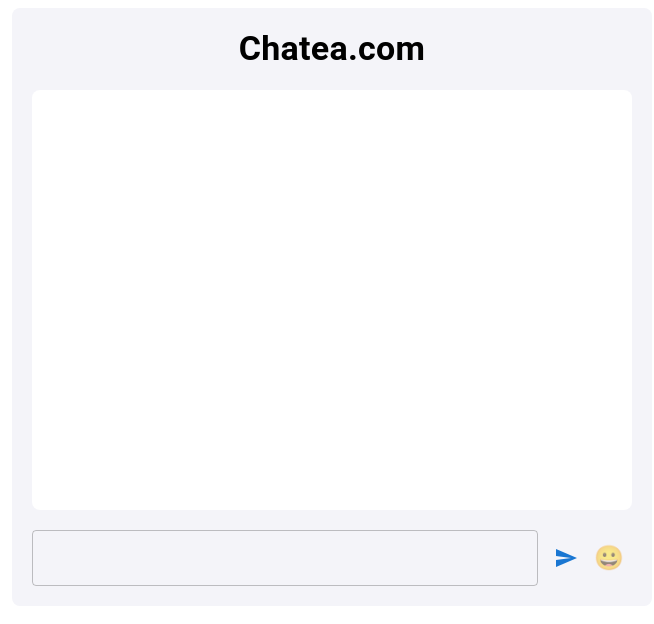
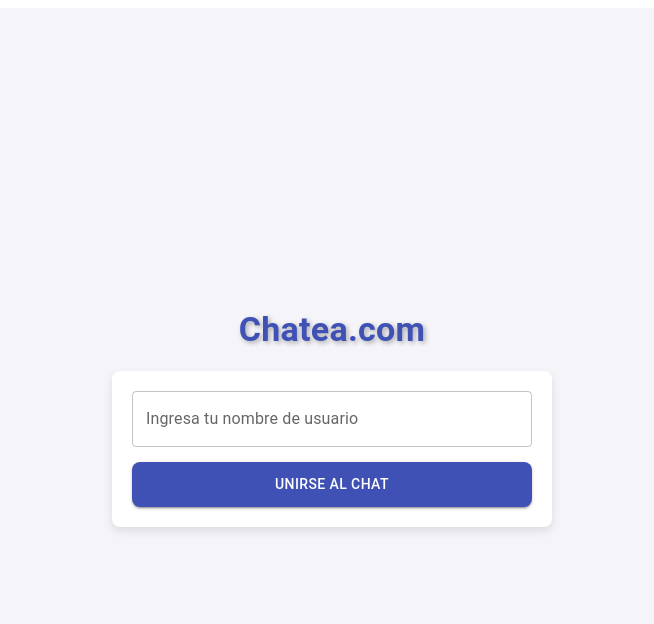
Before and after one commit to KeinerMster/chatxat, a React (Create React App) app: page / in a window 1280 px wide. Shown: the top 624 px of the page, without its empty margins (308-962 px from the left). Built offline with nearby package versions, Linux system fonts and the light colour scheme.

Commit message:
Descripción de los cambios realizados

```diff
--- a/src/components/Chat.js
+++ b/src/components/Chat.js
@@ -1,5 +1,5 @@
 import React, { useState, useEffect } from "react";
-import { Box, TextField, IconButton, Typography } from "@mui/material";
+import { Box, TextField, IconButton, Typography, Button } from "@mui/material";
 import SendIcon from "@mui/icons-material/Send";
 import Picker from "emoji-picker-react"; // Asegúrate de instalar esta librería si no lo has hecho
 
@@ -7,6 +7,32 @@
   const [message, setMessage] = useState(""); // Estado del mensaje actual
   const [messages, setMessages] = useState([]); // Estado que guarda todos los mensajes
   const [showEmojiPicker, setShowEmojiPicker] = useState(false); // Estado del emoji picker
+  const [users, setUsers] = useState([]); // Estado que guarda los usuarios conectados
+  const [username, setUsername] = useState(""); // Estado para guardar el nombre de usuario
+  const [hasJoined, setHasJoined] = useState(false); // Estado que indica si el usuario ha ingresado al chat
+
+  // Lógica para agregar usuario al entrar al chat
+  const joinChat = () => {
+    if (username.trim() !== "") {
+      setUsers((prevUsers) => [...prevUsers, username]); // Agregar el usuario a la lista de usuarios conectados
+      setHasJoined(true); // Marcar que el usuario ha ingresado al chat
+    }
+  };
+
+  // Detectar cuando el usuario cierra la ventana o la página
+  useEffect(() => {
+    const handleBeforeUnload = () => {
+      if (username && users.includes(username)) {
+        setUsers((prevUsers) => prevUsers.filter(user => user !== username)); // Eliminar usuario al cerrar la página
+      }
+    };
+
+    window.addEventListener("beforeunload", handleBeforeUnload);
+
+    return () => {
+      window.removeEventListener("beforeunload", handleBeforeUnload);
+    };
+  }, [username, users]);
 
   // Cargar los mensajes desde localStorage cuando la página se carga
   useEffect(() => {
@@ -38,29 +64,80 @@
   };
 
   return (
-    <Box sx={{ width: "100%", maxWidth: "600px", margin: "0 auto", padding: "20px", backgroundColor: "#f4f4f9", borderRadius: "8px", position: "relative" }}>
-      {/* Cambié el texto aquí a "Chatea.com" */}
-      <Typography variant="h4" align="center" sx={{ marginBottom: "20px", fontWeight: 'bold' }}>
+    <Box sx={{
+      display: "flex", justifyContent: "center", alignItems: "center", width: "100%", height: "100vh", flexDirection: "column", padding: "0", backgroundColor: "#f4f4f9", paddingBottom: "30px"
+    }}>
+      {/* Título fuera del contenedor de chat */}
+      <Typography variant="h4" align="center" sx={{
+        marginBottom: "20px", fontWeight: "bold", color: "#3f51b5", marginTop: "20px", textShadow: "2px 2px 5px rgba(0,0,0,0.3)"
+      }}>
         Chatea.com
       </Typography>
 
+      {/* Contenedor de nombre de usuario y botón de unirse al chat, centrado */}
+      {!hasJoined && (
+        <Box sx={{
+          display: "flex", flexDirection: "column", justifyContent: "center", alignItems: "center", width: "100%", maxWidth: "400px", padding: "20px", backgroundColor: "#fff", borderRadius: "8px", boxShadow: "0 4px 10px rgba(0, 0, 0, 0.1)"
+        }}>
+          <TextField
+            label="Ingresa tu nombre de usuario"
+            variant="outlined"
+            fullWidth
+            onChange={(e) => setUsername(e.target.value)}
+            value={username}
+            sx={{
+              marginBottom: "15px", borderRadius: "8px"
+            }}
+          />
+          <Button
+            variant="contained"
+            onClick={joinChat}
+            fullWidth
+            sx={{
+              backgroundColor: "#3f51b5", color: "#fff", '&:hover': { backgroundColor: "#303f9f" }, padding: "10px", borderRadius: "8px"
+            }}
+          >
+            Unirse al chat
+          </Button>
+        </Box>
+      )}
+
+      {/* Contenedor de mensajes y usuarios conectados */}
+      {hasJoined && (
+        <Box sx={{
+          display: "flex", flexDirection: "row", width: "100%", maxWidth: "900px", height: "500px", marginTop: "20px", padding: "0", backgroundColor: "transparent", borderRadius: "12px", boxShadow: "0 4px 10px rgba(0, 0, 0, 0.1)"
+        }}>
+          {/* Contenedor de mensajes */}
+          <Box sx={{
+            width: "70%", display: "flex", flexDirection: "column", justifyContent: "space-between", padding: "5px", height: "100%", overflow: "hidden"
+          }}>
             {/* Contenedor de los mensajes */}
-      <Box sx={{ height: "400px", overflowY: "scroll", marginBottom: "20px", padding: "10px", backgroundColor: "#fff", borderRadius: "8px" }}>
+            <Box sx={{
+              height: "80%", overflowY: "scroll", padding: "10px", backgroundColor: "#fff", borderRadius: "12px", boxShadow: "0 4px 6px rgba(0, 0, 0, 0.1)", marginBottom: "5px"
+            }}>
               {messages.map((msg, index) => (
-          <Box key={index} sx={{ padding: "8px", marginBottom: "10px", backgroundColor: "#e1e1e1", borderRadius: "12px" }}>
+                <Box key={index} sx={{
+                  padding: "8px", marginBottom: "5px", backgroundColor: "#f1f1f1", borderRadius: "12px", boxShadow: "0 2px 5px rgba(0, 0, 0, 0.1)"
+                }}>
                   {msg}
                 </Box>
               ))}
             </Box>
 
             {/* Contenedor del formulario de mensaje */}
-      <Box sx={{ display: "flex", alignItems: "center" }}>
+            <Box sx={{
+              display: "flex", alignItems: "center", padding: "5px", backgroundColor: "#fff", borderRadius: "12px", boxShadow: "0 4px 6px rgba(0, 0, 0, 0.1)", marginBottom: "0px"
+            }}>
               <TextField
                 variant="outlined"
                 value={message}
                 onChange={(e) => setMessage(e.target.value)} // Actualiza el mensaje con lo que escribe el usuario
                 fullWidth
-          sx={{ marginRight: "8px" }}
+                sx={{
+                  marginRight: "5px", borderRadius: "12px", backgroundColor: "#f9f9f9", '& .MuiOutlinedInput-root': {
+                    borderRadius: "12px", '&:hover': { borderColor: "#3f51b5" }
+                  }
+                }}
               />
               <IconButton color="primary" onClick={sendMessage}>
                 <SendIcon />
@@ -72,16 +149,44 @@
               </IconButton>
             </Box>
 
-      {/* Mostrar el emoji picker si está activo, posicionado debajo del formulario */}
+            {/* Mostrar el emoji picker si está activo, posicionado en el centro */}
             {showEmojiPicker && (
               <Box sx={{
-          position: "absolute",
-          bottom: "80px", // Ajusta la posición según el diseño de tu aplicación
-          left: "0",
-          width: "100%",
-          zIndex: 1,
+                position: "fixed",
+                top: "50%",
+                left: "50%",
+                transform: "translate(-50%, -50%)", // Centrado en la pantalla
+                zIndex: 9999, // Asegúrate de que el picker esté por encima de otros elementos
               }}>
                 <Picker onEmojiClick={handleEmojiClick} />
+              </Box>
+            )}
+          </Box>
+
+          {/* Contenedor de la lista de usuarios conectados (lado derecho) */}
+          <Box sx={{
+            width: "30%", padding: "5px", backgroundColor: "#fff", borderRadius: "12px", maxHeight: "500px", overflowY: "auto", boxShadow: "0 4px 6px rgba(0, 0, 0, 0.1)"
+          }}>
+            {/* Banner de usuarios conectados */}
+            <Box sx={{
+              backgroundColor: "#3f51b5", color: "#fff", padding: "8px", borderRadius: "8px", marginBottom: "10px", textAlign: "center", fontSize: "16px", fontWeight: "bold"
+            }}>
+              Sala de chat
+            </Box>
+            <Box sx={{ padding: "5px", backgroundColor: "#f9f9f9", borderRadius: "8px", minHeight: "40px" }}>
+              {users.length === 0 ? (
+                <Typography variant="body2">No hay usuarios conectados.</Typography>
+              ) : (
+                users.map((user, index) => (
+                  <Box key={index} sx={{
+                    padding: "4px", backgroundColor: "#e1e1e1", borderRadius: "8px", marginBottom: "5px"
+                  }}>
+                    {user}
+                  </Box>
+                ))
+              )}
+            </Box>
+          </Box>
         </Box>
       )}
     </Box>
```
Lines whose indentation alone changed are shown as unchanged.
